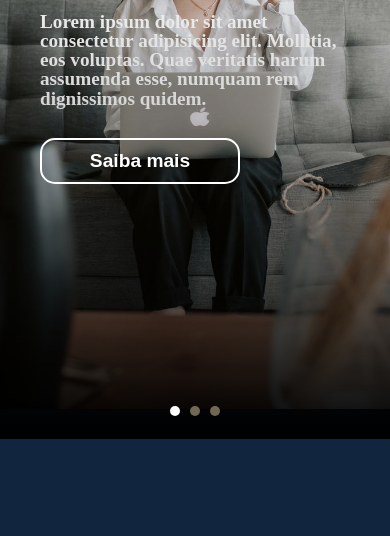
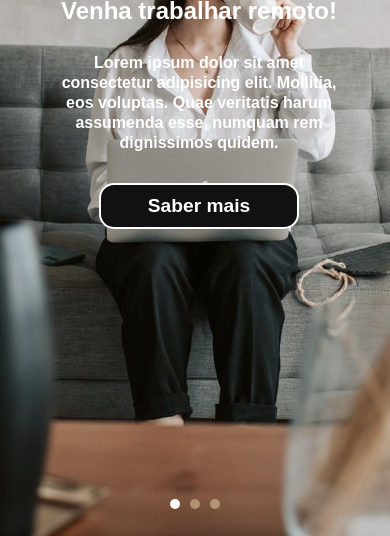
Before and after one commit to ThyagoFontenele/carrossel, a plain HTML site: page index.html in a window 390 px wide. Shown: the part 308-844 px from the top of the page. Drawn offline with Linux system fonts and the light colour scheme.

Commit message:
pronto responsivo

```diff
--- a/index.html
+++ b/index.html
@@ -13,25 +13,35 @@
 
     </header>
     <section class="carrossel">
+
+
+        <div class="photos" id="photo1">
+            <div class="photo-infos">
+                <h1>Venha trabalhar remoto!</h1>
+                <p>Lorem ipsum dolor sit amet consectetur adipisicing elit. Mollitia, eos voluptas. Quae veritatis harum assumenda esse, numquam rem dignissimos quidem.</p>
+                <button>Saber mais</button>
+            </div>
+        </div>
+        <div class="photos" id="photo2">
+            <div class="photo-infos">
+                <h1>Trabalhe de onde quiser!</h1>
+                <p>Lorem ipsum dolor sit amet consectetur adipisicing elit. Mollitia, eos voluptas. Quae veritatis harum assumenda esse, numquam rem dignissimos quidem.</p>
+                <button>Participar</button>
+            </div>
+        </div>
+        <div class="photos" id="photo3">
+            <div class="photo-infos">
+                <h1>No conforto da sua casa!</h1>
+                <p>Lorem ipsum dolor sit amet consectetur adipisicing elit. Mollitia, eos voluptas. Quae veritatis harum assumenda esse, numquam rem dignissimos quidem.</p>
+                <button>Entrar</button>
+            </div>
+        </div>
+
         <div class="bolinhas">
             <div class="bolinha" id="bolinha1" ></div>
             <div class="bolinha" id="bolinha2" ></div>
             <div class="bolinha" id="bolinha3"></div>
         </div>
-
-        <div class="photos" id="photo1">
-            <div class="photo-infos">
-                <h1>Venha Trabalhar remoto!</h1>
-                <p>Lorem ipsum dolor sit amet consectetur adipisicing elit. Mollitia, eos voluptas. Quae veritatis harum assumenda esse, numquam rem dignissimos quidem.</p>
-                <button>Saiba mais</button>
-            </div>
-        </div>
-        <div class="photos" id="photo2">
-
-        </div>
-        <div class="photos" id="photo3">
-
-        </div>
     </section>
     <script src="./script.js"></script>
 </body>
--- a/reset.css
+++ b/reset.css
@@ -30,7 +30,7 @@ footer, header, hgroup, menu, nav, section {
 }
 body {
     line-height: 1;
-    background-color: #12253f;
+    background-color: #dddddd;
 }
 ol, ul {
     list-style: none;
--- a/style.css
+++ b/style.css
@@ -4,15 +4,17 @@
     scroll-snap-type: x mandatory;
     -webkit-overflow-scrolling: touch;
     scroll-behavior: smooth;
+    background-color: #000;
+    height: 100vh;
 }
 .carrossel::after{
     content: '';
-    bottom: 97px;
+    bottom: 0;
+    top: 0;
     position: absolute;
-    background: linear-gradient(to bottom, rgba(0,0,0,0) 0%, rgba(0, 0, 0, 0), 80%, #000 100%);
+    background: linear-gradient(to left, rgba(0,0,0,0) 0%, rgba(0, 0, 0, 0), 80%, #000 100%);
     width: 100%;
-    height: 100%;
-    z-index: 10;
+    height: 100vh;
 }
 .carrossel::-webkit-scrollbar {
     display: none;
@@ -25,7 +27,7 @@
     scroll-snap-align: start;
     pointer-events: none;
     width: 100%;
-    height: 85vh;
+    height: 100vh;
     flex: none;
 }
 
@@ -42,13 +44,14 @@
 .bolinhas{
     position: absolute;
     width: 50px;
-    height: 15px;
+    height: 20px;
     right: 50%;
     transform: translateX(50%);
-    bottom: 115px;
+    top: 95vh;
     z-index: 999;
     display: flex;
     justify-content: space-between;
+    align-items: center;
 }
 .bolinha{
     width: 10px;
@@ -61,29 +64,32 @@
     display: flex;
     flex-direction: column;
     justify-content: center;
-    max-width: 800px;
+    max-width: 600px;
     height: 100%;
-    z-index: 999999;
     margin: 0 40px;
     font-weight: bold;
 }
 .photo-infos h1{
     font-size: 2rem;
-    font-family: sans-serif;
+    font-family: Arial, Helvetica, sans-serif;
     color: white;
     width: 100%;
+    z-index: 999;
 }
 
 .photo-infos p{
+    width: 100%;
     font-size: 1.2rem;
+    font-family: Arial, Helvetica, sans-serif;
     color: white;
-    margin-top: 30px;
+    margin: 30px 0px;
     width: 100%;
+    z-index: 999;
 }
 
 .photo-infos button{
-    margin-top: 30px;
-    background-color: transparent;
+    background-color: #111;
+    font-family: Arial, Helvetica, sans-serif;
     border: 2px solid white;
     color: white;
     padding: 10px 20px;
@@ -94,3 +100,52 @@
     cursor: pointer;
     z-index: 1000;
 }
+@media (max-width: 980px) {
+    .photo-infos{
+        max-width: 500px;
+    }
+    .photo-infos h1{
+        font-size: 2rem;
+    }
+
+    .photo-infos p{
+        font-size: 1.2rem;
+    }
+
+}
+@media (max-width: 840px){
+    .photo-infos{
+        width: 100%;
+        margin: 0 40px;
+        max-width: 400px;
+    }
+    .photo-infos h1{
+        font-size: 2rem;
+    }
+
+    .photo-infos p{
+        font-size: 1.2rem;
+        line-height: 20px;
+    }
+}
+@media (max-width: 465px){
+    .carrossel::after{
+       width: 0;
+    }
+    .photo-infos{
+        justify-content: center;
+        align-items: center;
+        width: 100%;
+        margin: 0 4px;
+    }
+    .photo-infos h1{
+        font-size: 1.5rem;
+        text-align: center;
+    }
+
+    .photo-infos p{
+        font-size: 1rem;
+        text-align: center;
+        width: 300px;
+    }
+}
```
